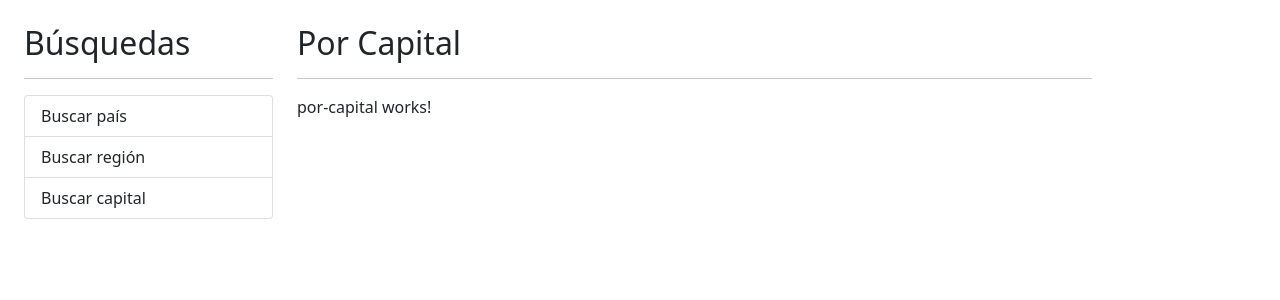
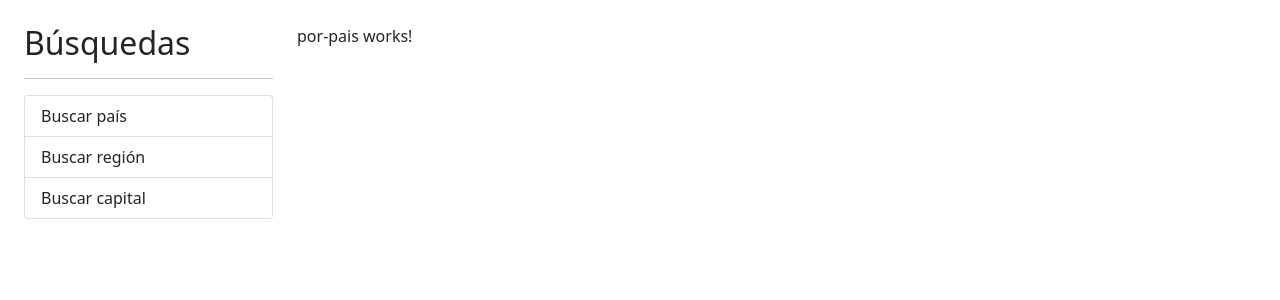
Before and after one commit to SSandorov/Angular-paisesApp, an Angular app: page / in a window 1280 px wide. Shown: the top 300 px of the page. Built offline with nearby package versions, Linux system fonts and the light colour scheme.

Commit message:
He creado manualmente el routing de la SPA

```diff
--- a/src/app/app.component.html
+++ b/src/app/app.component.html
@@ -10,8 +10,6 @@
         </ul>
     </div>
     <div class="col">
-        <h2>Por Capital</h2>
-        <hr>
-        <app-por-capital></app-por-capital>
+        <router-outlet></router-outlet>
     </div>
 </div>
--- a/src/app/app.module.ts
+++ b/src/app/app.module.ts
@@ -6,6 +6,8 @@ import { AppComponent } from './app.component';
 import { PaisesModule } from './paises/paises.module';
 import { SharedModule } from './shared/shared.module';
 
+import { AppRoutingModule } from './app.routing.module';
+
 
 @NgModule({
   declarations: [
@@ -13,6 +15,7 @@ import { SharedModule } from './shared/shared.module';
   ],
   imports: [
     BrowserModule,
+    AppRoutingModule,
     PaisesModule,
     SharedModule
   ],
```
Also changed, not shown: src/app/app.routing.module.ts (added, +55 -0 lines).
